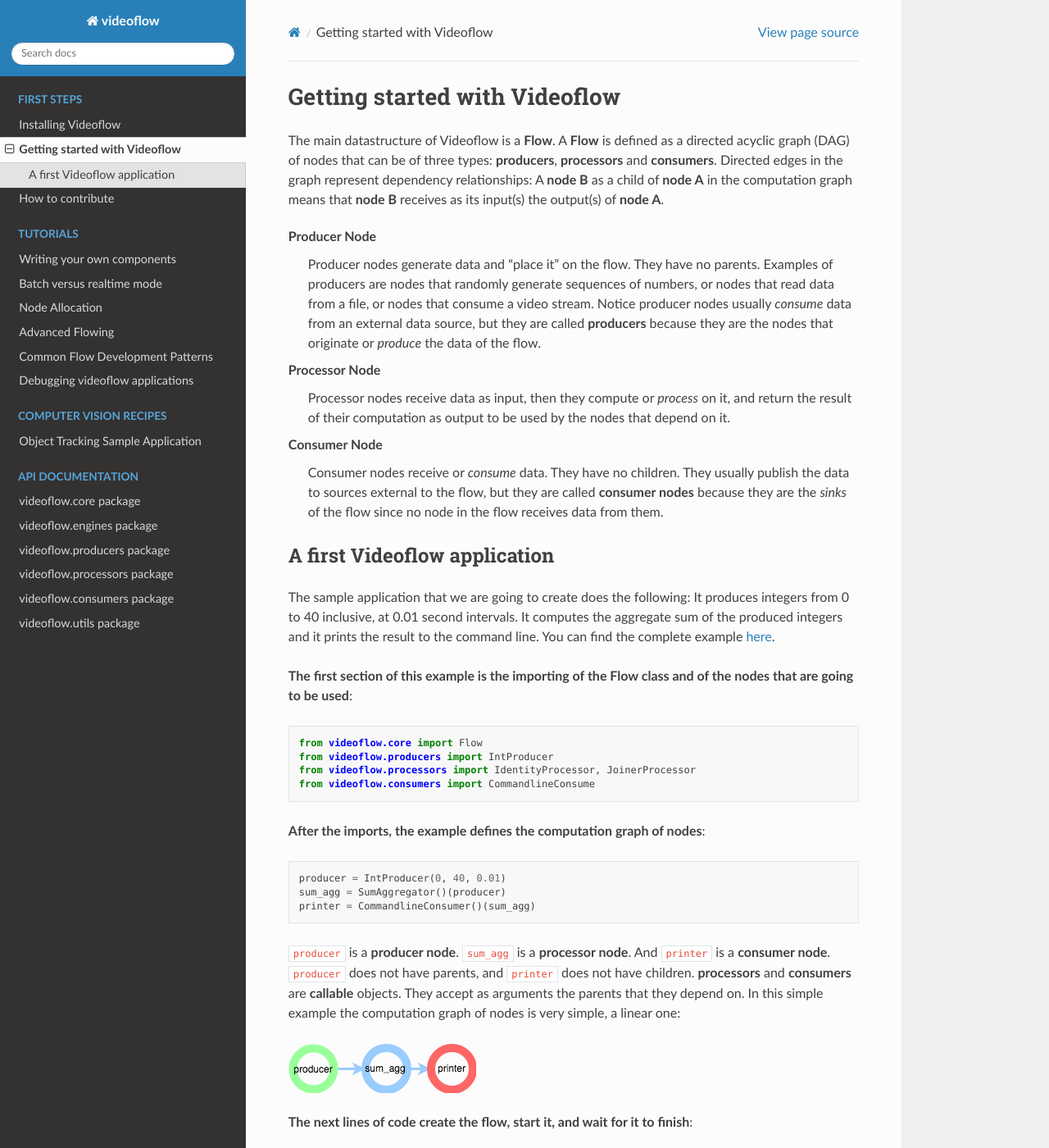
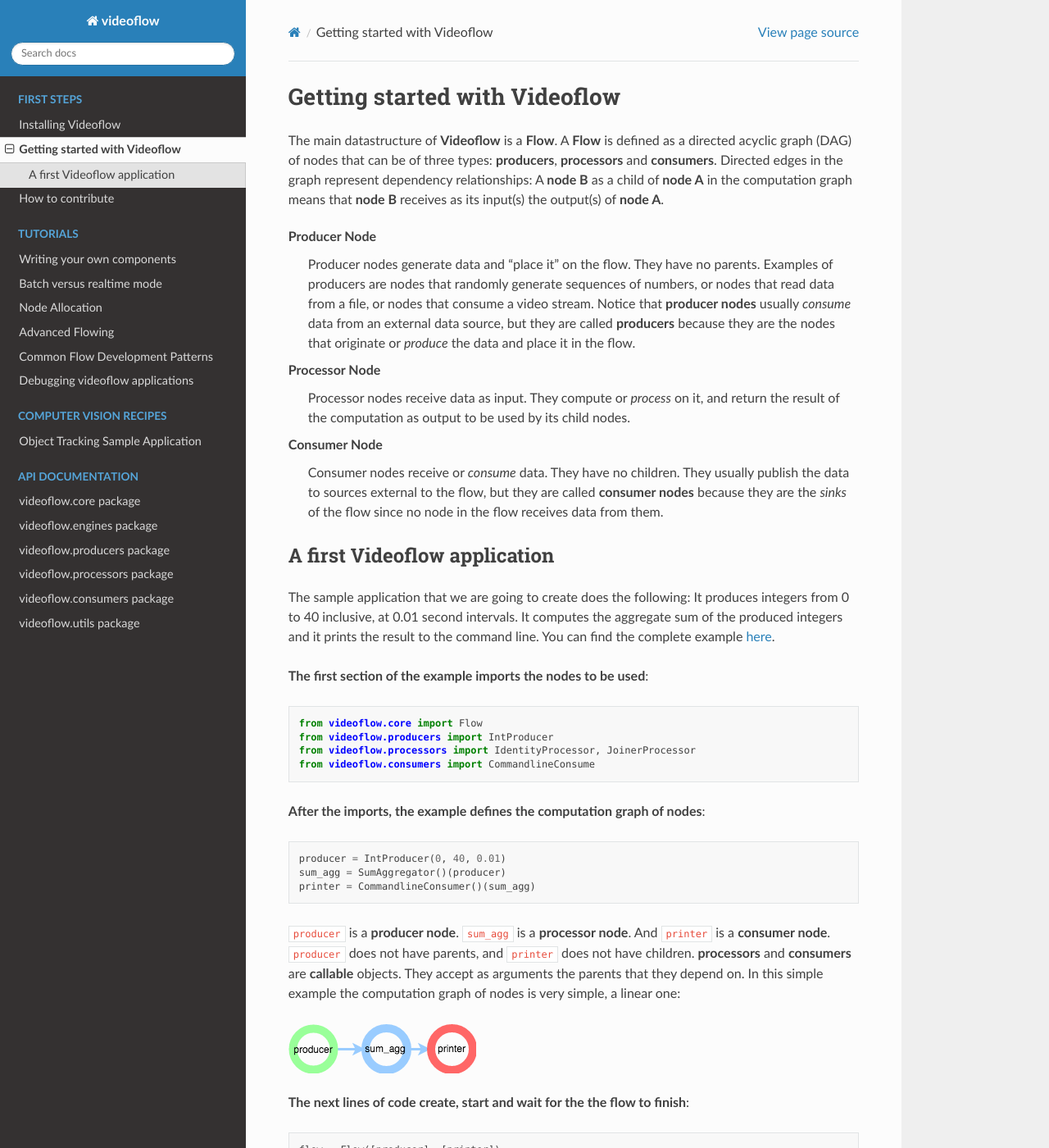
Before and after one commit to videoflow/videoflow, a Sphinx documentation site: the page built from docs/source/first-steps/getting-started-with-videoflow.rst, in a window 1280 px wide and 1400 px high. Shown: the whole window at 82% size. Built offline with Sphinx 7.4.7 and the Read the Docs theme 2.0.0, drawn with Linux system fonts in a browser that asks for light colours; pages that are not in the unit, such as notebooks, are missing from menus; some of the changed text lies outside the part shown.

Commit message:
Improved the language of the documentation

```diff
--- a/docs/source/first-steps/getting-started-with-videoflow.rst
+++ b/docs/source/first-steps/getting-started-with-videoflow.rst
@@ -1,7 +1,7 @@
 Getting started with Videoflow
 ==============================
 
-The main datastructure of Videoflow is a **Flow**. A **Flow** is defined as
+The main datastructure of **Videoflow** is a **Flow**. A **Flow** is defined as
 a directed acyclic graph (DAG) of nodes that can be of three types: **producers**,
 **processors** and **consumers**. Directed edges in the graph represent dependency relationships:
 A **node B** as a child of **node A** in the computation graph means that
@@ -11,14 +11,13 @@ Producer Node
     Producer nodes generate data and "place it" on the flow. They have no parents.
     Examples of producers are nodes that randomly generate sequences of numbers,
     or nodes that read data from a file, or nodes that consume a video stream.
-    Notice producer nodes usually `consume` data from an external data source,
+    Notice that **producer nodes** usually `consume` data from an external data source,
     but they are called **producers** because they are the nodes that
-    originate or `produce` the data of the flow.
+    originate or `produce` the data and place it in the flow.
 
 Processor Node
-    Processor nodes receive data as input, then they compute or `process` on it,
-    and return the result of their computation as output to be used by the nodes
-    that depend on it.
+    Processor nodes receive data as input. They compute or `process` on it,
+    and return the result of the computation as output to be used by its child nodes.
 
 Consumer Node
     Consumer nodes receive or `consume` data. They have no children.  They usually
@@ -35,8 +34,7 @@ It computes the aggregate sum of the produced integers and it prints
 the result to the command line.  You can find the complete example
 `here <https://github.com/jadielam/videoflow/blob/master/examples/simple_example2.py>`_.
 
-**The first section of this example is the importing of the Flow class
-and of the nodes that are going to be used**::
+**The first section of the example imports the nodes to be used**::
 
     from videoflow.core import Flow
     from videoflow.producers import IntProducer
@@ -58,7 +56,7 @@ graph of nodes is very simple, a linear one:
 
 .. image:: ../assets/first-steps/getting-started-with-videoflow/linear_graph.png
 
-**The next lines of code create the flow, start it, and wait for it to finish**::
+**The next lines of code create, start and wait for the the flow to finish**::
 
     flow = Flow([producer], [printer])
     flow.run()
@@ -69,14 +67,14 @@ can also specify a list of consumers and the type of flow (if it is a
 **realtime** flow or a **batch processing** flow).  By default a flow is
 a **realtime** flow.
 
-.. warning:: In the current version of Videoflow, only flows with
-    one producer are supported.  If you pass a list of producers to the
-    constructor with more than one of them, an exception is raised.
+.. warning:: Videoflow currently supports flows with only
+    one producer.  If you pass to the flow a list of more than one producer,
+    an exception is raised.
 
 ``flow.run()`` creates tasks for each node in the
-computation graph. Each task runs in an independent processes.  These tasks
+computation graph. Each task runs in an independent CPU process.  These tasks
 communicate and coordinate between each other using queues, but the
-user of the library does not need to be aware of how this happens.
+user of **Videoflow** does not need to be aware of how this happens.
 
 ``flow.join()`` blocks until all the tasks of the flow finish running.
 
```
Also changed, not shown: other parts of docs/source/first-steps/getting-started-with-videoflow.rst (+1 -1 lines), docs/source/first-steps/installing-videoflow.rst (+7 -8 lines).
